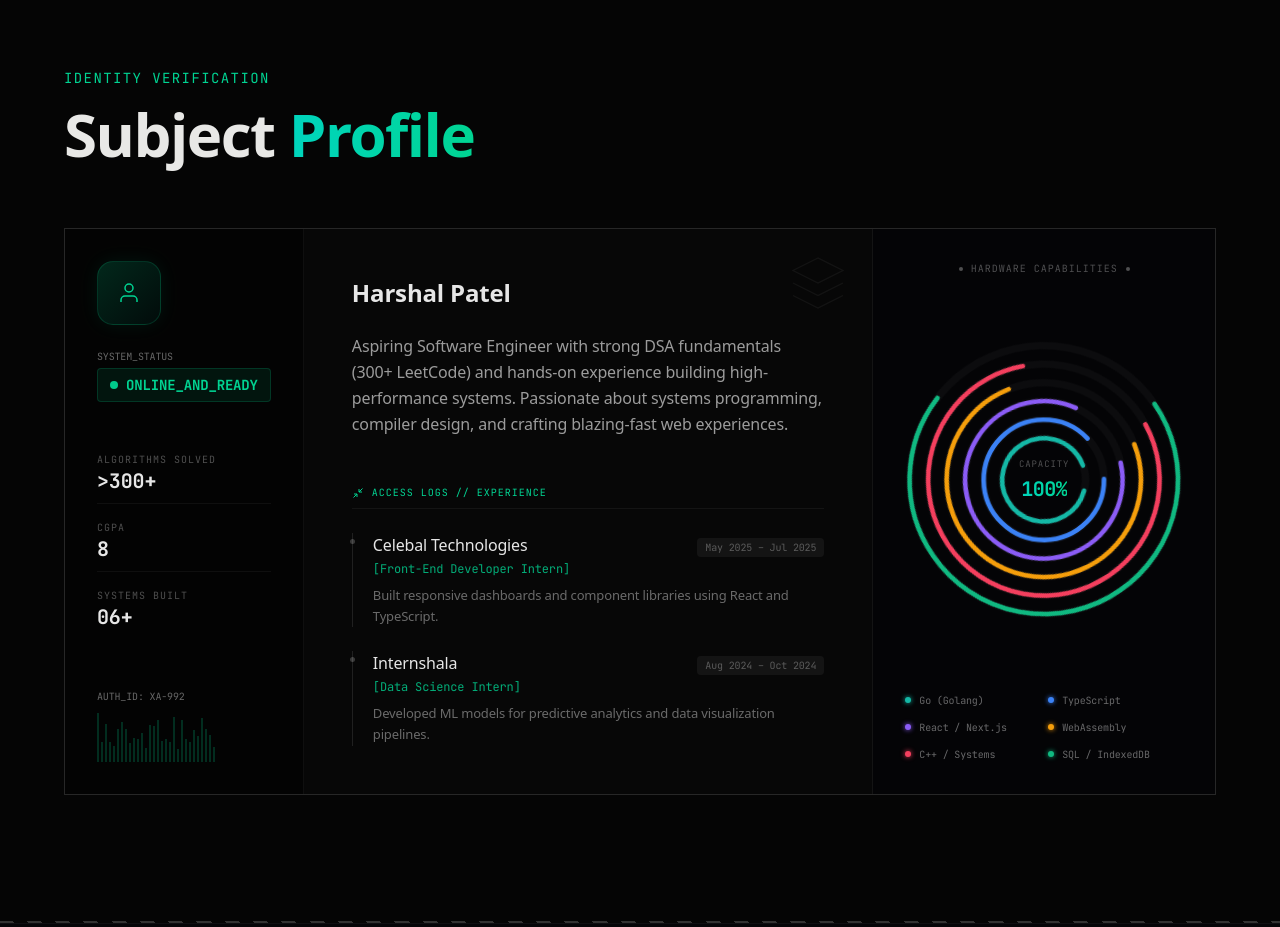
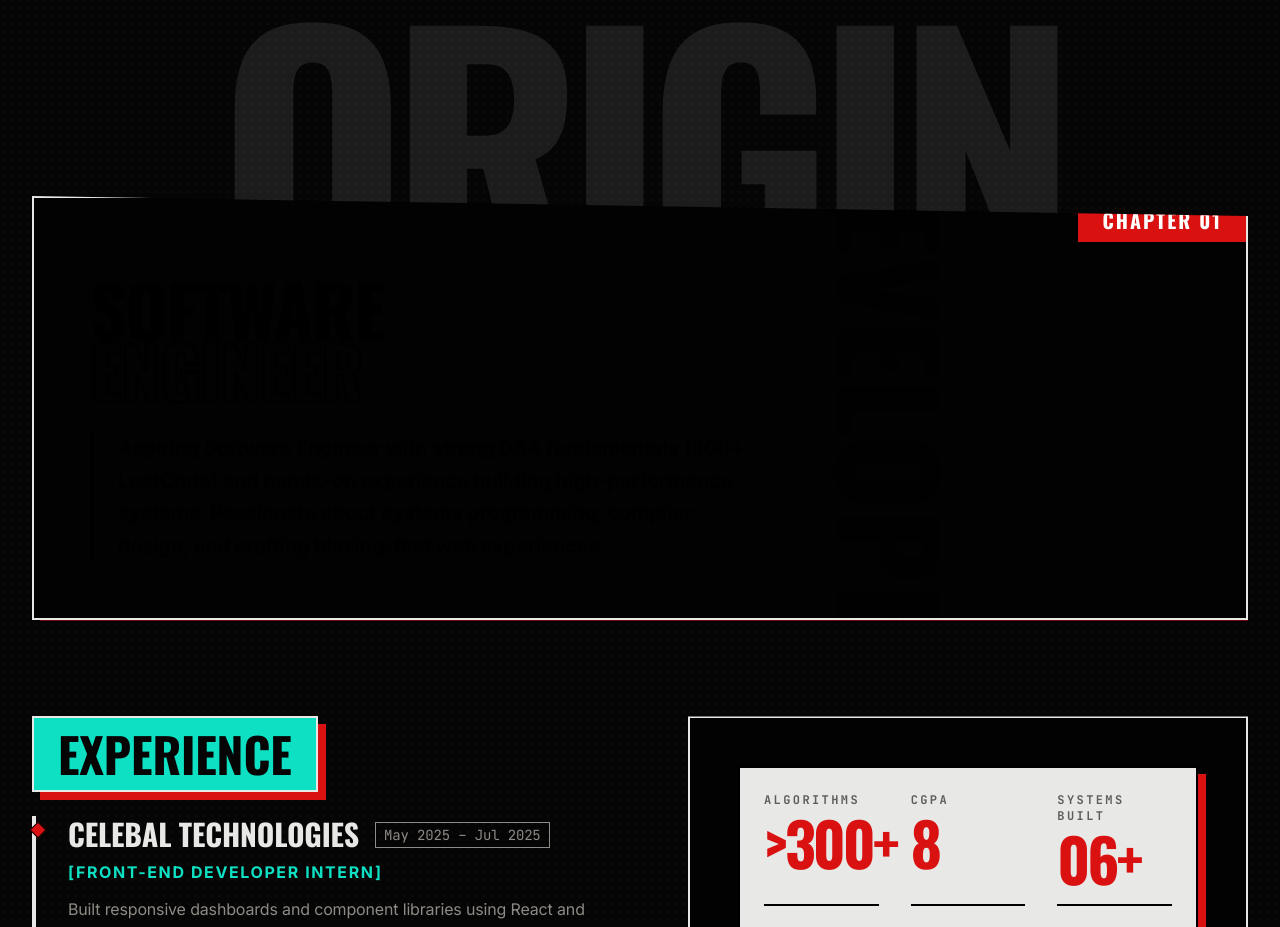
Before and after one commit to HarshalPatel1972/harshal-patel, a Next.js app: page / in a window 1280 px wide. Shown: the part 1860-2787 px from the top of the page. Built offline with nearby package versions, Linux system fonts and the light colour scheme.

Commit message:
feat(about): rip out tech UI and replace with authentic MAPPA cinematic brutalist manga panels, typography and combat stats

```diff
--- a/src/components/About.tsx
+++ b/src/components/About.tsx
@@ -2,159 +2,17 @@
 
 import { profile } from "@/data/profile";
 import { ScrollReveal } from "./ScrollReveal";
-import { useCounter, useTilt, useParallax } from "./AnimationKit";
+import { useCounter } from "./AnimationKit";
 import { useEffect, useRef, useState } from "react";
 import { animate as anime, utils } from "animejs";
 
-/**
- * 📊 Dynamic Barcode Generator
- */
-function DynamicBarcode() {
-  const containerRef = useRef<HTMLDivElement>(null);
-  useEffect(() => {
-    const bars = containerRef.current?.querySelectorAll(".barcode-bar");
-    if (!bars) return;
-
-    // Randomly flutter the heights of the barcode
-    bars.forEach((bar) => {
-      const loop = () => {
-        anime(bar as HTMLElement, {
-          height: [`${utils.random(20, 100)}%`],
-          duration: utils.random(200, 800),
-          easing: "linear",
-          onComplete: loop,
-        });
-      };
-      loop();
-    });
-  }, []);
-
-  return (
-    <div ref={containerRef} className="flex items-end h-[50px] gap-[2px] opacity-20 hover:opacity-100 transition-opacity">
-      {Array.from({ length: 30 }).map((_, i) => (
-        <div key={i} className="barcode-bar w-[2px] bg-emerald-400" style={{ height: `${Math.random() * 100}%` }} />
-      ))}
-    </div>
-  );
-}
-
-/**
- * ⚛️ Skill Reactor (SVG Orbital Rings)
- */
-function SkillReactor() {
-  const reactorRef = useRef<SVGSVGElement>(null);
-  const [activeSkill, setActiveSkill] = useState<string | null>(null);
-
-  useEffect(() => {
-    if (!reactorRef.current) return;
-
-    // Setup orbital spinning
-    const rings = reactorRef.current.querySelectorAll(".skill-orbit");
-    rings.forEach((ring, i) => {
-      anime(ring as HTMLElement, {
-        rotateZ: [0, 360],
-        duration: 25000 + i * 5000, // Inner rings fast, outer rings slow
-        easing: "linear",
-        loop: true,
-        direction: i % 2 === 0 ? "normal" : "reverse", // Alternating direction
-      });
-    });
-
-    // Setup draw-in paths on render
-    const paths = reactorRef.current.querySelectorAll(".skill-path");
-    const observer = new IntersectionObserver(([entry]) => {
-        if(entry.isIntersecting) {
-            paths.forEach((path, i) => {
-                const dash = path.getAttribute("data-dash") || "0";
-                const circ = path.getAttribute("data-circ") || "0";
-                anime(path as HTMLElement, {
-                    strokeDashoffset: [circ, dash],
-                    duration: 2000,
-                    delay: i * 200,
-                    easing: "outQuart"
-                });
-            });
-            observer.disconnect();
-        }
-    }, { threshold: 0.1 });
-    observer.observe(reactorRef.current);
-
-    return () => observer.disconnect();
-  }, []);
-
-  return (
-    <div className="relative w-full aspect-square max-w-[320px] mx-auto flex items-center justify-center">
-      {/* Center Readout */}
-      <div className="absolute inset-0 flex flex-col items-center justify-center pointer-events-none z-10">
-        <span className="text-[9px] font-mono text-white/30 uppercase tracking-widest mb-1">
-          CAPACITY
-        </span>
-        <span className="text-xl font-bold font-mono tracking-tight bg-gradient-to-r from-teal-400 to-emerald-400 bg-clip-text text-transparent">
-          {activeSkill ? profile.skills.find(s => s.name === activeSkill)?.level + "%" : "100%"}
-        </span>
-      </div>
-
-      <svg ref={reactorRef} viewBox="0 0 300 300" className="w-full h-full overflow-visible">
-        <defs>
-          <filter id="glow">
-            <feGaussianBlur stdDeviation="3" result="coloredBlur"/>
-            <feMerge>
-              <feMergeNode in="coloredBlur"/>
-              <feMergeNode in="SourceGraphic"/>
-            </feMerge>
-          </filter>
-        </defs>
-        <g style={{ transformOrigin: '150px 150px', transform: 'rotate(-90deg)' }}>
-          {profile.skills.map((skill, i) => {
-            const radius = 45 + i * 20;
-            const circumference = 2 * Math.PI * radius;
-            const dashValue = circumference - (skill.level / 100) * circumference;
-            const isHovered = activeSkill === skill.name;
-
-            return (
-              <g
-                key={skill.name}
-                className="skill-orbit cursor-pointer transition-all duration-300"
-                style={{ transformOrigin: '150px 150px' }}
-                onMouseEnter={() => setActiveSkill(skill.name)}
-                onMouseLeave={() => setActiveSkill(null)}
-              >
-                {/* Track */}
-                <circle cx="150" cy="150" r={radius} fill="none" stroke="rgba(255,255,255,0.03)" strokeWidth={isHovered ? 12 : 8} className="transition-all duration-300" />
-
-                {/* Value Line */}
-                <circle
-                  className="skill-path transition-all duration-300"
-                  cx="150" cy="150" r={radius}
-                  fill="none"
-                  stroke={skill.color}
-                  strokeWidth={isHovered ? 12 : 5}
-                  strokeDasharray={`${circumference} ${circumference}`}
-                  data-dash={dashValue}
-                  data-circ={circumference}
-                  strokeDashoffset={circumference} // Starts hidden, animated by anime
-                  strokeLinecap="round"
-                  filter={isHovered ? "url(#glow)" : ""}
-                  style={{ opacity: activeSkill && !isHovered ? 0.15 : 1 }}
-                />
-
-                {/* Invisible wide capture area for better hover */}
-                <circle cx="150" cy="150" r={radius} fill="none" stroke="transparent" strokeWidth="20" />
-              </g>
-            );
-          })}
-        </g>
-      </svg>
-    </div>
-  );
-}
-
-function Stat({ value, label, prefix = "" }: { value: number; label: string; prefix?: string }) {
+// Giant bold stats
+function MangaStat({ value, label, prefix = "" }: { value: number; label: string; prefix?: string }) {
   const countRef = useCounter(value, 2000);
   return (
-    <div className="py-2 border-b border-white/5 last:border-0 group hover:pl-2 transition-all duration-300">
-      <div className="text-[10px] font-mono text-white/30 uppercase tracking-widest group-hover:text-emerald-400/50 transition-colors">{label}</div>
-      <div className="text-xl font-bold font-mono text-white/90">
+    <div className="flex flex-col border-b-2 border-black pb-4 hover:pl-4 transition-all duration-300 group">
+      <div className="text-[10px] sm:text-xs font-mono font-bold text-black/60 uppercase tracking-[0.2em] mb-1">{label}</div>
+      <div className="text-4xl sm:text-5xl md:text-6xl font-black font-display text-[var(--accent-blood)] tracking-tighter">
         {prefix}<span ref={countRef as any}>0</span>{label === "CGPA" ? "" : "+"}
       </div>
     </div>
@@ -162,117 +20,147 @@ function Stat({ value, label, prefix = "" }: { value: number; label: string; pre
 }
 
 export function About() {
-  const tiltRef = useTilt(3);
-  const parallaxBlob = useParallax(0.1);
+  const sectionRef = useRef<HTMLElement>(null);
+  const [skillsVisible, setSkillsVisible] = useState(false);
+  const skillsRef = useRef<HTMLDivElement>(null);
+
+  useEffect(() => {
+    if (!skillsRef.current) return;
+    const observer = new IntersectionObserver(
+      ([entry]) => { if (entry.isIntersecting) setSkillsVisible(true); },
+      { threshold: 0.3 }
+    );
+    observer.observe(skillsRef.current);
+    return () => observer.disconnect();
+  }, []);
 
   return (
-    <section id="about" className="relative py-32 px-4 md:px-6 section-fade overflow-hidden">
-      <div ref={parallaxBlob as any} className="gradient-blob w-[600px] h-[600px] top-[10%] right-[-20%]"
-        style={{ background: "radial-gradient(circle, rgba(16,185,129,0.15) 0%, transparent 70%)" }}
-      />
+    <section
+      id="about"
+      ref={sectionRef}
+      className="relative py-24 md:py-32 px-4 md:px-8 section-fade bg-[var(--bg-ink)] flex flex-col items-center"
+      onClick={() => {
+        // Global Impact frame trigger
+        document.body.style.animation = "none";
+        void document.body.offsetWidth;
+        document.body.style.animation = "impact-flash 0.3s cubic-bezier(0.4, 0, 0.2, 1)";
+      }}
+    >
+      {/* Background Halftone Drop */}
+      <div className="absolute inset-0 halftone-bg z-0 opacity-20 pointer-events-none" />
 
-      <div className="max-w-6xl mx-auto relative z-10">
-        <ScrollReveal>
-          <span className="text-sm font-mono text-emerald-400 tracking-widest uppercase mb-4 block">Identity Verification</span>
-          <h2 className="text-4xl md:text-6xl font-bold tracking-tight mb-16" style={{ fontFamily: "var(--font-display)" }}>
-            Subject <span className="bg-gradient-to-r from-teal-400 to-emerald-400 bg-clip-text text-transparent">Profile</span>
+      {/* Massive Section Title (MAPPA Background Text Style) */}
+      <div className="absolute top-10 left-0 right-0 flex justify-center pointer-events-none overflow-hidden z-0 opacity-10 select-none">
+         <h2 className="text-[10rem] md:text-[20rem] font-black font-display text-[var(--text-bone)] whitespace-nowrap leading-none tracking-tighter">
+            ORIGIN
          </h2>
+      </div>
+
+      <div className="w-full max-w-7xl relative z-10 flex flex-col gap-12 lg:gap-24 mt-20 md:mt-32">
+
+        {/* =========================================
+            PANEL 1: Bio & Core Philosophy (Left Cut)
+            ========================================= */}
+        <ScrollReveal duration={1200} className="w-full">
+          <div className="manga-panel p-8 md:p-14 bg-white text-black brutal-shadow manga-cut-tr border-4 border-black relative">
+            <div className="absolute top-0 right-0 bg-[var(--accent-blood)] text-white font-black font-display px-6 py-2 text-xl tracking-widest border-l-4 border-b-4 border-black">
+              CHAPTER 01
+            </div>
+
+            <div className="grid lg:grid-cols-[1fr_200px] gap-12 mt-6 relative z-10">
+               <div>
+                 <h3 className="text-4xl sm:text-5xl md:text-7xl font-black font-display uppercase tracking-[-0.02em] leading-[0.85] mb-8">
+                   Software <br /> <span className="text-[var(--accent-blood)] stroke-black" style={{ WebkitTextStroke: "2px black", color: "transparent" }}>Engineer</span>
+                 </h3>
+                 <p className="text-base sm:text-lg md:text-xl font-sans font-bold leading-relaxed text-black/80 max-w-2xl border-l-4 border-black pl-6">
+                   {profile.bio}
+                 </p>
+               </div>
+
+               {/* Giant vertical typography */}
+               <div className="hidden lg:flex justify-end items-center relative h-full">
+                  <div className="absolute text-[8rem] font-black font-display leading-none text-black/5 rotate-90 whitespace-nowrap origin-center select-none">
+                     DEVELOPER
+                  </div>
+               </div>
+            </div>
+          </div>
         </ScrollReveal>
 
-        {/* The Massive Biometric ID Card */}
-        <ScrollReveal delay={200}>
-          <div ref={tiltRef as any} className="glass-card p-0 overflow-hidden relative" style={{ transformStyle: 'preserve-3d' }}>
-
-            {/* Grid layout inside the card */}
-            <div className="grid grid-cols-1 lg:grid-cols-[1fr_2.5fr_1.5fr] divide-y lg:divide-y-0 lg:divide-x divide-white/5">
-
-              {/* === COL 1: Status & Stats === */}
-              <div className="p-8 bg-black/40 flex flex-col justify-between">
-                <div>
-                   {/* Avatar / Icon */}
-                   <div className="w-16 h-16 rounded-2xl bg-gradient-to-br from-emerald-500/20 to-teal-500/5 mb-6 flex items-center justify-center border border-emerald-500/20 relative overflow-hidden group shadow-[0_0_20px_rgba(16,185,129,0.1)]">
-                      <div className="absolute inset-0 bg-emerald-400/20 translate-y-[100%] group-hover:translate-y-0 transition-transform duration-500" />
-                      <svg width="24" height="24" viewBox="0 0 24 24" fill="none" stroke="currentColor" strokeWidth="1.5" className="text-emerald-400"><path d="M20 21v-2a4 4 0 0 0-4-4H8a4 4 0 0 0-4 4v2"/><circle cx="12" cy="7" r="4"/></svg>
+        <div className="grid lg:grid-cols-2 gap-12 lg:gap-24 w-full">
+           {/* =========================================
+               PANEL 2: Experience (Stacked Black Blocks)
+               ========================================= */}
+           <ScrollReveal duration={1200} delay={200} className="w-full">
+             <div className="flex flex-col gap-6">
+                <div className="bg-[var(--accent-cursed)] text-[var(--bg-ink)] font-black font-display uppercase text-3xl md:text-5xl px-6 py-3 border-2 border-[var(--text-bone)] self-start brutal-shadow">
+                   EXPERIENCE
                 </div>
 
-                   <div className="text-[10px] font-mono text-white/40 mb-1">SYSTEM_STATUS</div>
-                   <div className="text-sm font-mono font-bold text-emerald-400 flex items-center gap-2 mb-10 border border-emerald-500/20 bg-emerald-500/10 px-3 py-1.5 rounded inline-flex">
-                     <span className="w-2 h-2 rounded-full bg-emerald-400 animate-pulse" />
-                     ONLINE_AND_READY
+                <div className="space-y-8 pl-4 sm:pl-8 border-l-4 border-[var(--text-bone)]">
+                  {profile.experience.map((job) => (
+                    <div key={job.company} className="relative group">
+                      <div className="absolute left-[-16px] sm:left-[-36px] top-2 w-[8px] h-[8px] sm:w-[12px] sm:h-[12px] bg-[var(--accent-blood)] border border-[var(--bg-ink)] rotate-45 group-hover:bg-[var(--accent-cursed)] transition-colors" />
+
+                      <div className="flex flex-wrap items-end gap-4 mb-2">
+                        <h4 className="text-2xl sm:text-3xl font-black font-display text-[var(--text-bone)] uppercase">{job.company}</h4>
+                        <span className="text-xs sm:text-sm font-mono text-[var(--text-muted)] border border-[var(--text-muted)] px-2 py-0.5 mb-1">{job.period}</span>
                       </div>
-                </div>
-
-                <div className="space-y-2 mb-12">
-                   <Stat value={300} label="Algorithms Solved" prefix=">" />
-                   <Stat value={8} label="CGPA" />
-                   <Stat value={6} label="Systems Built" prefix="0" />
-                </div>
-
-                <div>
-                   <div className="text-[10px] font-mono text-white/40 mb-2">AUTH_ID: XA-992</div>
-                   <DynamicBarcode />
-                </div>
-              </div>
-
-              {/* === COL 2: Bio & Logs === */}
-              <div className="p-8 md:p-12 relative bg-white/[0.01]">
-                 <div className="absolute top-0 right-0 p-6 opacity-5">
-                    <svg width="60" height="60" viewBox="0 0 24 24" fill="none" stroke="currentColor" strokeWidth="0.5">
-                       <path d="M12 2L2 7l10 5 10-5-10-5zM2 17l10 5 10-5M2 12l10 5 10-5"/>
-                    </svg>
-                 </div>
-
-                 <h3 className="text-2xl font-bold mb-6 text-white/90" style={{ fontFamily: "var(--font-display)" }}>Harshal Patel</h3>
-                 <p className="text-white/60 text-sm md:text-base leading-relaxed mb-12">
-                    {profile.bio}
-                 </p>
-
-                 <div className="space-y-8">
-                    <div>
-                       <div className="text-[10px] font-mono text-emerald-400 uppercase tracking-widest mb-6 flex items-center gap-2 border-b border-white/5 pb-2">
-                          <svg className="w-3 h-3" viewBox="0 0 24 24" fill="none" stroke="currentColor" strokeWidth="2"><polyline points="4 14 10 14 10 20"/><polyline points="20 10 14 10 14 4"/><line x1="14" y1="10" x2="21" y2="3"/><line x1="3" y1="21" x2="10" y2="14"/></svg>
-                          Access Logs // Experience
-                       </div>
-
-                       <div className="space-y-6">
-                         {profile.experience.map((job) => (
-                           <div key={job.company} className="relative pl-5 border-l border-white/10 group hover:border-emerald-400/30 transition-colors">
-                             <div className="absolute left-[-3px] top-1.5 w-[5px] h-[5px] rounded-full bg-white/20 group-hover:bg-emerald-400 group-hover:shadow-[0_0_10px_#10b981] transition-all" />
-
-                             <div className="flex flex-wrap items-baseline justify-between mb-1">
-                               <div className="text-white/90 font-medium">{job.company}</div>
-                               <div className="text-[10px] font-mono text-white/30 bg-white/5 px-2 py-0.5 rounded">{job.period}</div>
-                             </div>
-                             <div className="text-emerald-400/80 text-xs mb-2 font-mono">[{job.role}]</div>
-                             <div className="text-white/40 text-[13px] leading-relaxed">{job.description}</div>
+                      <div className="text-[var(--accent-cursed)] text-sm sm:text-base font-bold font-sans uppercase tracking-widest mb-3">[{job.role}]</div>
+                      <p className="text-[var(--text-muted)] text-sm sm:text-base leading-relaxed font-sans">{job.description}</p>
                     </div>
                   ))}
                 </div>
              </div>
-                 </div>
+           </ScrollReveal>
+
+           {/* =========================================
+               PANEL 3: Skills & Stats (Brutalist Right Cut)
+               ========================================= */}
+           <ScrollReveal duration={1200} delay={300} direction="left" className="w-full">
+             <div className="manga-panel p-8 md:p-12 border-4 border-[var(--text-bone)] bg-[var(--bg-darker)] brutal-shadow manga-cut-br flex flex-col gap-12">
+
+               {/* Massive Stats Block inside the panel */}
+               <div className="grid grid-cols-2 md:grid-cols-3 gap-8 bg-[var(--text-bone)] p-6 brutal-shadow border-2 border-black">
+                 <MangaStat value={300} label="Algorithms" prefix=">" />
+                 <MangaStat value={8} label="CGPA" />
+                 <MangaStat value={6} label="Systems Built" prefix="0" />
                </div>
 
-              {/* === COL 3: Orbital Skill Reactor === */}
-              <div className="p-8 bg-[#050508]/50 flex flex-col justify-between relative overflow-hidden">
-                 <div className="text-[10px] font-mono text-white/30 uppercase tracking-widest mb-8 text-center flex items-center justify-center gap-2">
-                    <span className="w-1 h-1 bg-white/30 rounded-full" /> Hardware Capabilities <span className="w-1 h-1 bg-white/30 rounded-full" />
+               {/* Raw Skill Bars */}
+               <div ref={skillsRef} className="flex flex-col gap-6">
+                  <h4 className="text-[var(--text-bone)] font-black font-display text-2xl uppercase tracking-widest border-b-2 border-[var(--panel-border)] pb-2 flex items-center justify-between">
+                     Combat Power
+                     <span className="text-[10px] font-mono text-[var(--accent-blood)]">MAX 100%</span>
+                  </h4>
+                  <div className="space-y-6">
+                    {profile.skills.map((skill, i) => (
+                      <div key={skill.name} className="relative">
+                        <div className="flex justify-between items-baseline mb-1">
+                          <span className="text-sm md:text-base font-bold font-sans text-[var(--text-bone)] uppercase">{skill.name}</span>
+                          <span className="text-xs font-mono text-[var(--accent-cursed)] font-bold">{skill.level}%</span>
                         </div>
-
-                 <SkillReactor />
-
-                 <div className="mt-10 text-center text-[10px] font-mono text-white/40 grid grid-cols-2 gap-y-3 gap-x-2">
-                   {profile.skills.map((s) => (
-                     <div key={s.name} className="flex items-center gap-2 hover:text-white transition-colors cursor-default">
-                       <span className="w-1.5 h-1.5 rounded-full shadow-sm" style={{ background: s.color, boxShadow: `0 0 5px ${s.color}` }} />
-                       {s.name}
+                        {/* MAPPA Brutalist Skill Bar */}
+                        <div className="h-[8px] bg-black border border-[var(--text-bone)] w-full relative overflow-hidden">
+                           <div
+                             className={`absolute top-0 bottom-0 left-0 bg-[var(--accent-blood)] ${skillsVisible ? "scale-x-100" : "scale-x-0"} transition-transform duration-1000 origin-left`}
+                             style={{
+                               width: `${skill.level}%`,
+                               transitionDelay: `${i * 150}ms`,
+                               transitionTimingFunction: "cubic-bezier(0.86, 0, 0.07, 1)"
+                             }}
+                           />
+                           {/* Halftone texture overlay on the fill */}
+                           <div className="absolute inset-0 halftone-bg mix-blend-multiply opacity-50" />
+                        </div>
                       </div>
                     ))}
                   </div>
                </div>
 
              </div>
+           </ScrollReveal>
         </div>
-        </ScrollReveal>
       </div>
     </section>
   );
```
Lines whose indentation alone changed are shown as unchanged.
